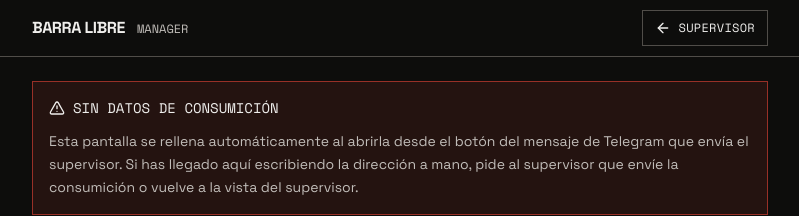
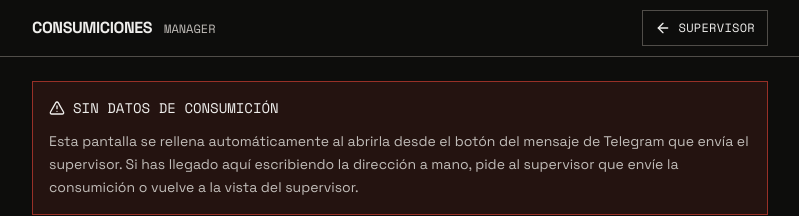
Before and after one commit to saleevastudio-lab/barra-libre, a React (Vite) app: page /#/manager in a window 1280 px wide. Shown: the top 216 px of the page, without its empty margins (240-1039 px from the left). Built offline with nearby package versions, Linux system fonts and the light colour scheme; no server answers.

Commit message:
feat: manager recibe el tipo de servicio desde Telegram

```diff
--- a/src/views/ManagerView.tsx
+++ b/src/views/ManagerView.tsx
@@ -26,6 +26,7 @@ export function ManagerView() {
   const [event, setEvent] = useState<EventData>(() => ({
     ...DEFAULT_EVENT,
     ...(shared ? { grupo: shared.grupo, fecha: shared.fecha || DEFAULT_EVENT.fecha } : {}),
+    ...(shared?.tipoServicio ? { tipoServicio: shared.tipoServicio } : {}),
   }));
   const [lines, setLines] = useState<OrderLine[]>(() => shared?.lines ?? []);
   const [drinks, setDrinks] = useState<Drink[]>(() => shared?.drinks ?? []);
@@ -39,6 +40,7 @@ export function ManagerView() {
       ...prev,
       grupo: shared.grupo,
       fecha: shared.fecha || prev.fecha,
+      ...(shared.tipoServicio ? { tipoServicio: shared.tipoServicio } : {}),
     }));
     setLines(shared.lines);
     setDrinks(shared.drinks);
@@ -107,7 +109,7 @@ export function ManagerView() {
     return (
       <div className="min-h-[100dvh] bg-background text-foreground">
         <ViewHeader
-          title="Barra libre"
+          title="Consumiciones"
           subtitle="Manager"
           right={
             <Link
@@ -143,7 +145,7 @@ export function ManagerView() {
   return (
     <div className="min-h-[100dvh] bg-background text-foreground pb-32">
       <ViewHeader
-        title="Barra libre"
+        title="Consumiciones"
         subtitle="Manager · cierre de evento"
         right={
           <>
```
